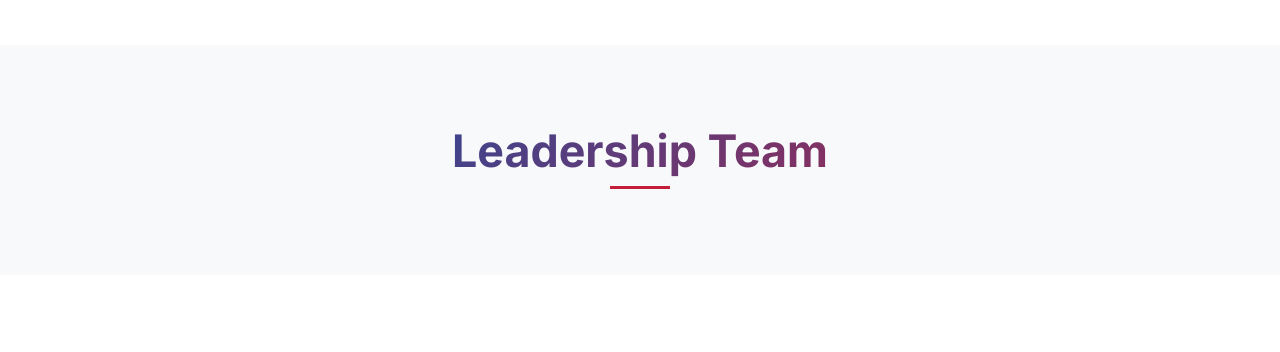
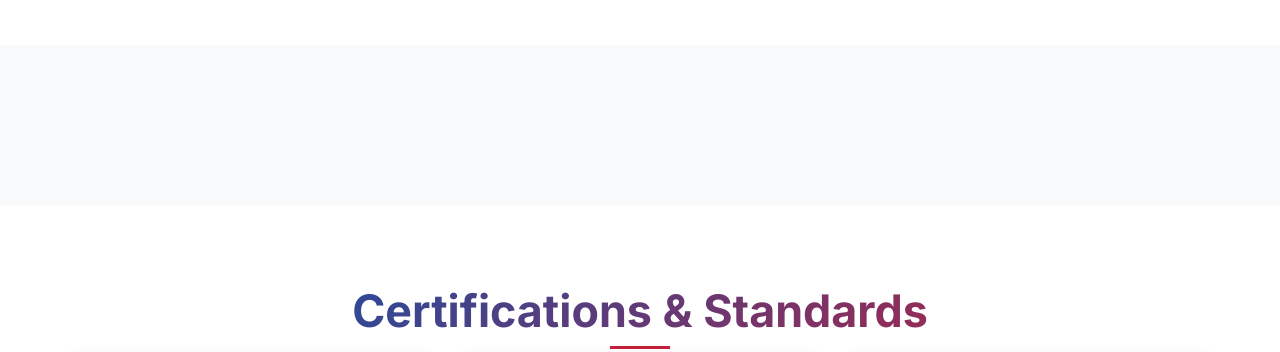
Before and after one commit to luciferlupin/SRB-healthcare, a plain HTML site: page about.html in a window 1280 px wide. Shown: the part 3380-3732 px from the top of the page. Drawn offline with Linux system fonts and the light colour scheme.

Commit message:
Remove Leadership Team heading from About Us page

```diff
--- a/about.html
+++ b/about.html
@@ -167,7 +167,6 @@
 
         <section class="team">
             <div class="container">
-                <h2 class="section-title">Leadership Team</h2>
                 <div class="team-grid">
                     <!-- Team member section removed -->
                 </div>
```
